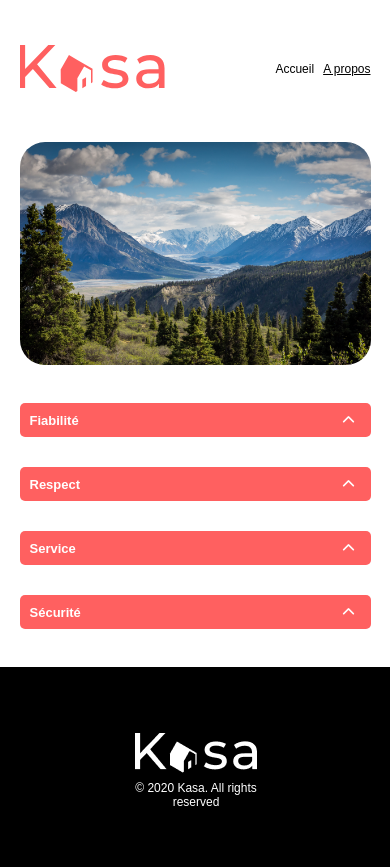
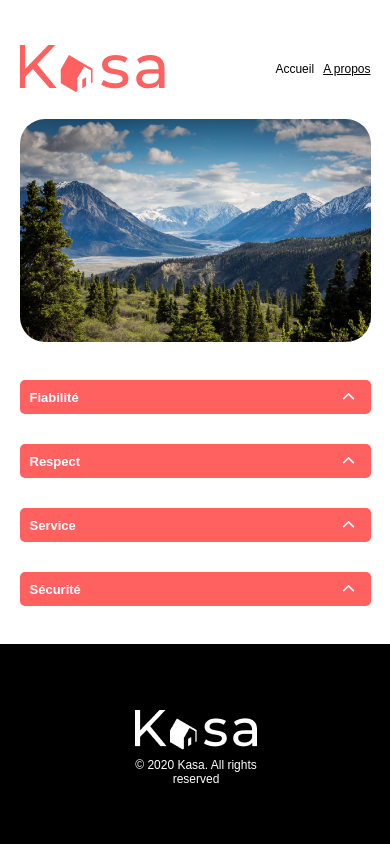
Before and after one commit to DuskyLunari/P7-Kasa, a React (Vite) app: page /a-propos in a window 390 px wide. After the commit the page ends 844 px from the top, so only its background shows below. Built offline with nearby package versions, Linux system fonts and the light colour scheme; a web font is replaced by a local one.

Commit message:
Fix: Mobile padding fix

```diff
--- a/assets/css/Header.css
+++ b/assets/css/Header.css
@@ -64,6 +64,9 @@
   }
 }
 @media only screen and (max-width: 400px) {
+  .header {
+    padding-bottom: 27px;
+  }
   .header__nav ul {
     gap: 9px;
   }
--- a/src/components/Header/Header.scss
+++ b/src/components/Header/Header.scss
@@ -69,6 +69,7 @@
 
 @media only screen and (max-width: 400px) {
     .header {
+        padding-bottom: 27px;
         &__nav {
             ul {
                 gap: 9px;
```
Also changed, not shown: 1 other file (tests, documents, lock files or other folders).
